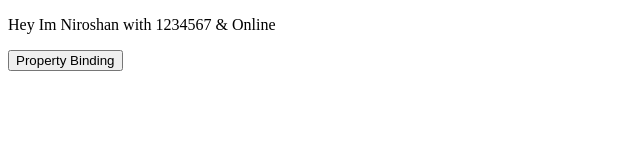
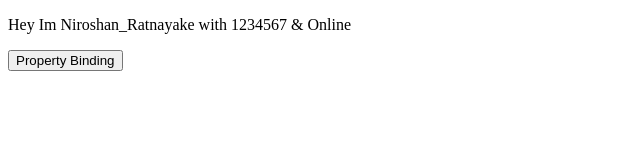
Before and after one commit to niroshan123/MyAngular, an Angular app: page / in a window 1280 px wide. Shown: the top 160 px of the page, without its empty margins (0-640 px from the left). Built offline with nearby package versions, Linux system fonts and the light colour scheme.

Commit message:
string intrpol

```diff
--- a/src/app/app.component.ts
+++ b/src/app/app.component.ts
@@ -8,7 +8,7 @@ import { Component } from '@angular/core';
 export class AppComponent {
   title = 'app';
 
-  serverName="Niroshan";
+  serverName="Niroshan_Ratnayake";
   serverId=1234567;
   serverStatus='Offline';
   statusFlag=false;
```
